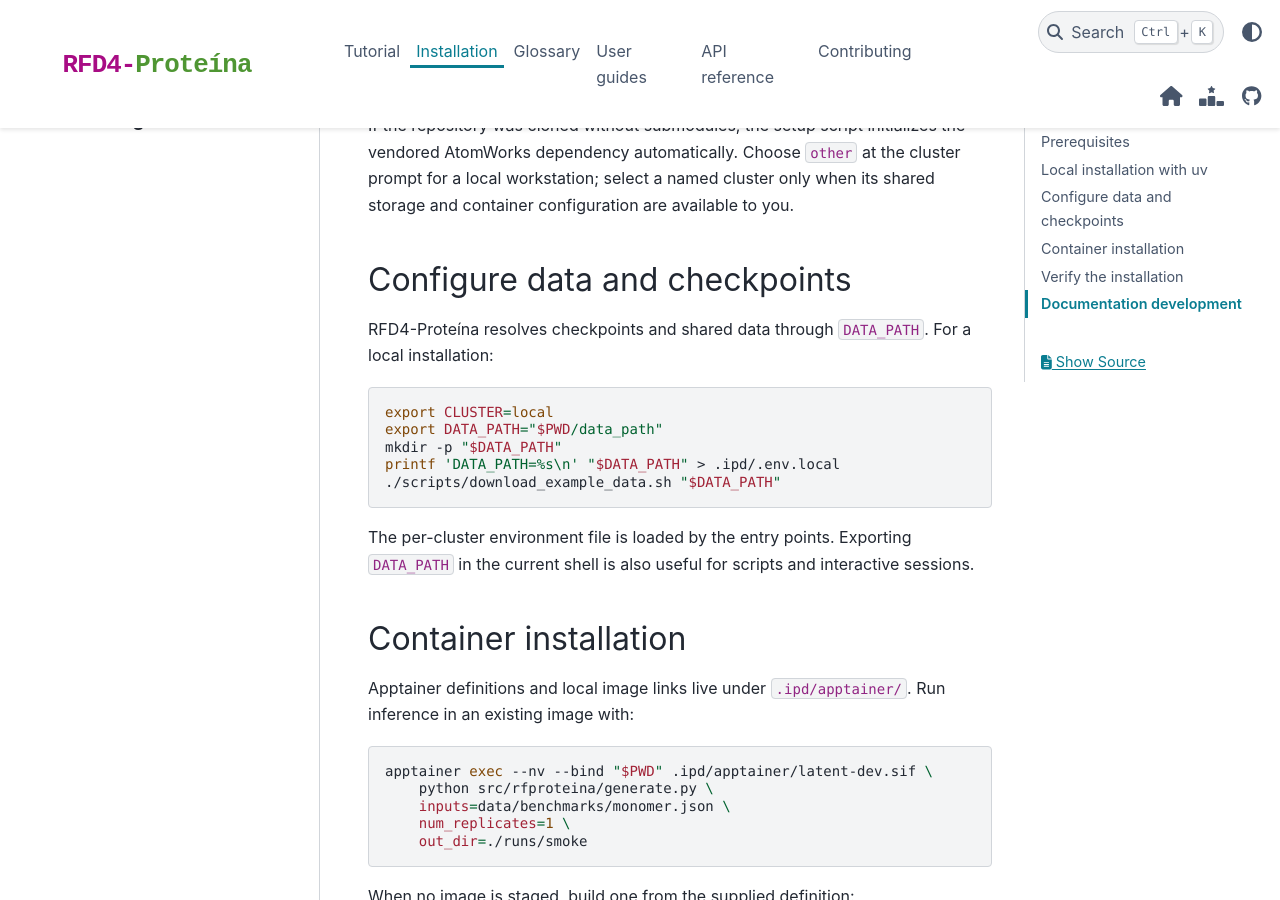
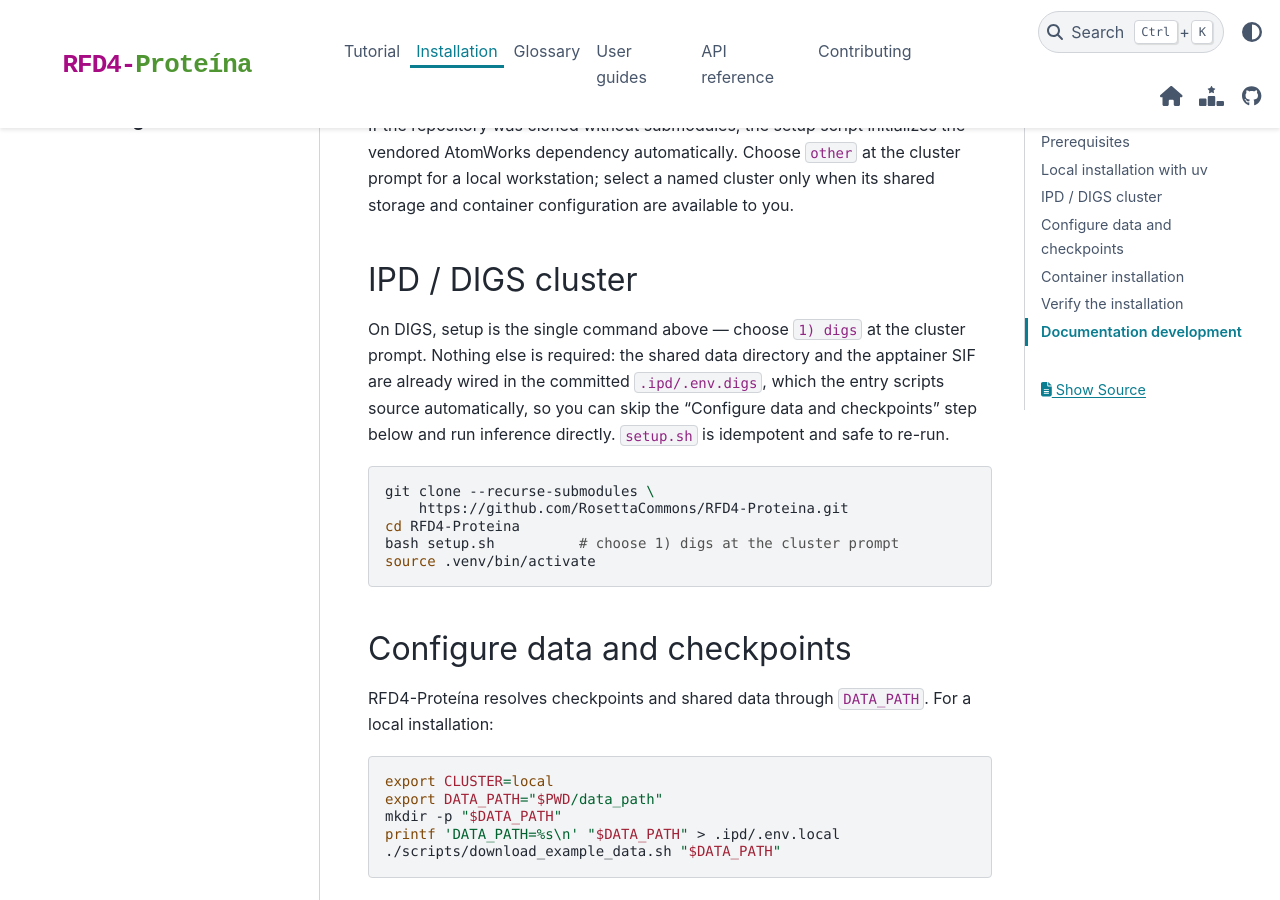
Before and after one commit to RazzyChen/RFD4-Proteina, a Sphinx documentation site: the page built from docs/installation.rst, in a window 1280 px wide and 900 px high, scrolled down 684 px. Built offline with Sphinx 7.4.7 and the PyData theme 0.15.4, drawn with Linux system fonts in a browser that asks for light colours; pages that are not in the unit, such as notebooks, are missing from menus.

Commit message:
docs: Replace DIGS setup command with plain setup.sh guidance (#77)
Remove the /setup-rfproteina-on-digs Claude Code command in favor of the
one-command setup.sh path. On DIGS the shared data dir, checkpoints, and
apptainer SIF are already wired in .ipd/.env.digs, so setup is just
`bash setup.sh` with the 'digs' cluster choice. Emphasize this in the
README callout and a new IPD/DIGS section in installation.rst.


Claude-Session: [private session removed]

Co-authored-by: Claude Opus 4.8 <noreply@anthropic.com>

```diff
--- a/docs/installation.rst
+++ b/docs/installation.rst
@@ -28,6 +28,24 @@ If the repository was cloned without submodules, the setup script initializes
 the vendored AtomWorks dependency automatically. Choose ``other`` at the
 cluster prompt for a local workstation; select a named cluster only when its
 shared storage and container configuration are available to you.
+
+IPD / DIGS cluster
+------------------
+
+On DIGS, setup is the single command above — choose ``1) digs`` at the cluster
+prompt. Nothing else is required: the shared data directory and the apptainer
+SIF are already wired in the committed ``.ipd/.env.digs``, which the entry
+scripts source automatically, so you can skip the "Configure data and
+checkpoints" step below and run inference directly. ``setup.sh`` is idempotent
+and safe to re-run.
+
+.. code-block:: bash
+
+   git clone --recurse-submodules \
+       https://github.com/RosettaCommons/RFD4-Proteina.git
+   cd RFD4-Proteina
+   bash setup.sh          # choose 1) digs at the cluster prompt
+   source .venv/bin/activate
 
 Configure data and checkpoints
 ------------------------------
```
Also changed, not shown: README.md (+3 -3 lines).
